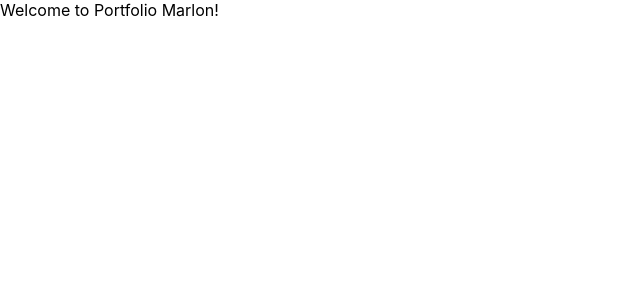
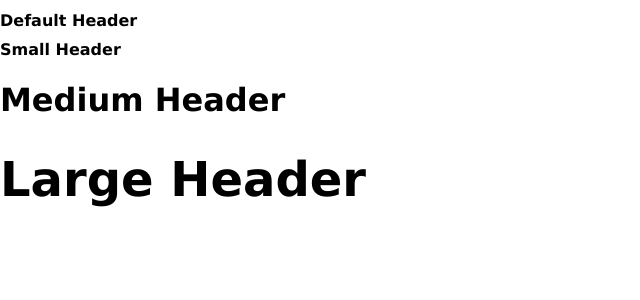
Before and after one commit to npranto/portfolio-marlon, a React (Create React App) app: page / in a window 1280 px wide. Shown: the top 300 px of the page, without its empty margins (0-640 px from the left). Built offline with nearby package versions, Linux system fonts and the light colour scheme.

Commit message:
Add  element

```diff
--- a/src/App.js
+++ b/src/App.js
@@ -1,9 +1,13 @@
 import './App.css';
+import Header from './elements/Header/Header';
 
 function App() {
   return (
     <div className="App">
-      Welcome to Portfolio Marlon!
+      <Header> Default Header </Header>
+      <Header sm> Small Header </Header>
+      <Header md> Medium Header </Header>
+      <Header lg> Large Header </Header>
     </div>
   );
 }
--- /dev/null
+++ b/src/elements/Header/Header.css
@@ -0,0 +1,15 @@
+.Header {
+  font-family: Verdana, Geneva, Tahoma, sans-serif;
+}
+
+.Header.sm {
+  font-size: 1em;
+}
+
+.Header.md {
+  font-size: 2em;
+}
+
+.Header.lg {
+  font-size: 3em;
+}
--- /dev/null
+++ b/src/elements/Header/Header.js
@@ -0,0 +1,23 @@
+import React from 'react';
+import './Header.css';
+
+const getSize = (props) => {
+  if (props.sm) return 'sm';
+  if (props.md) return 'md';
+  if (props.lg) return 'lg';
+  return 'sm'; // fallback default size
+}
+
+export default function Header(props) {
+  const { className = '', children } = props;
+  const customClassName = `
+    Header
+    ${className}
+    ${getSize(props)}
+  `;
+  return (
+    <h1 className={customClassName}>
+      {children}
+    </h1>
+  )
+}
```
Also changed, not shown: 1 other file (tests, documents, lock files or other folders).
